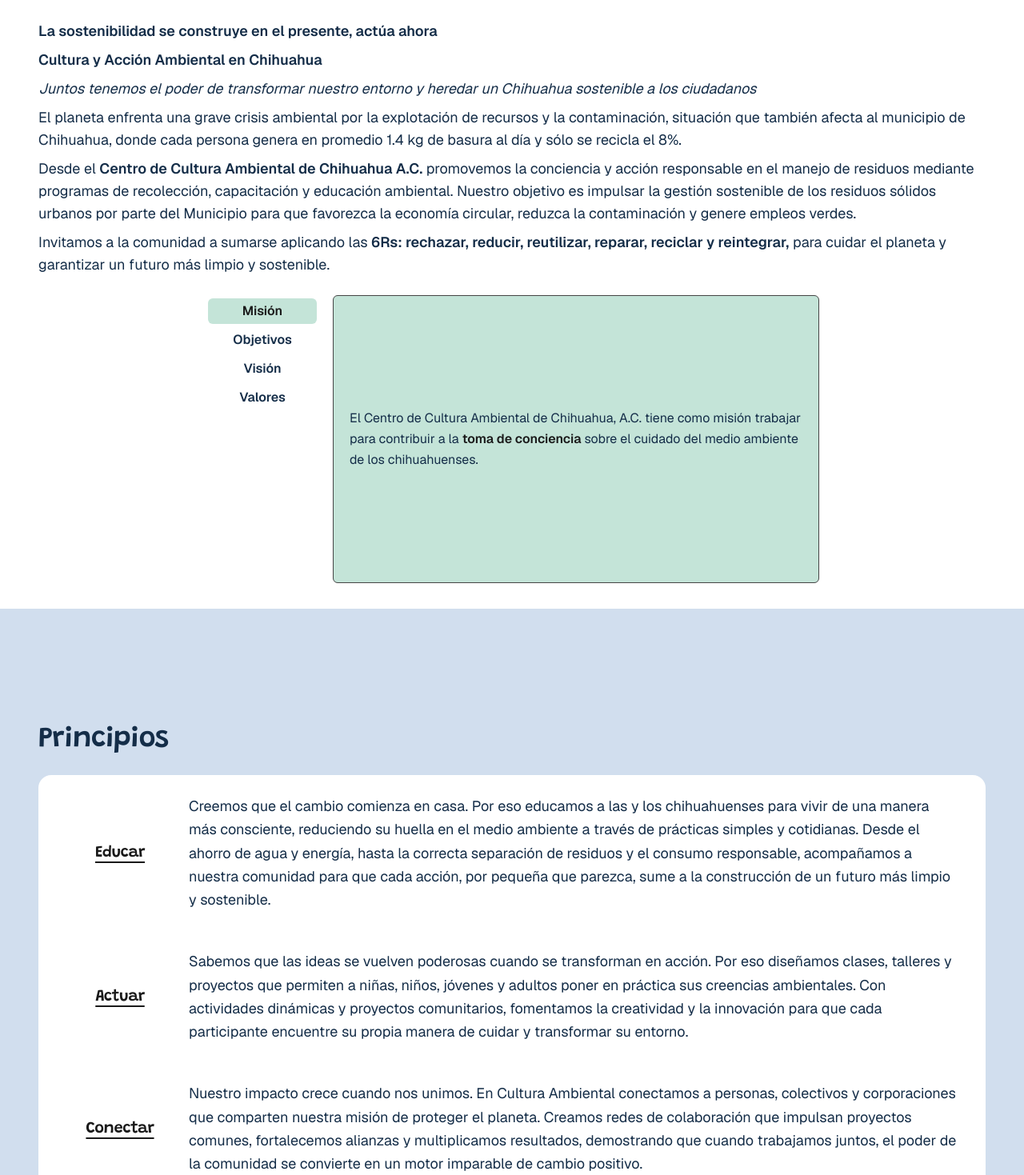
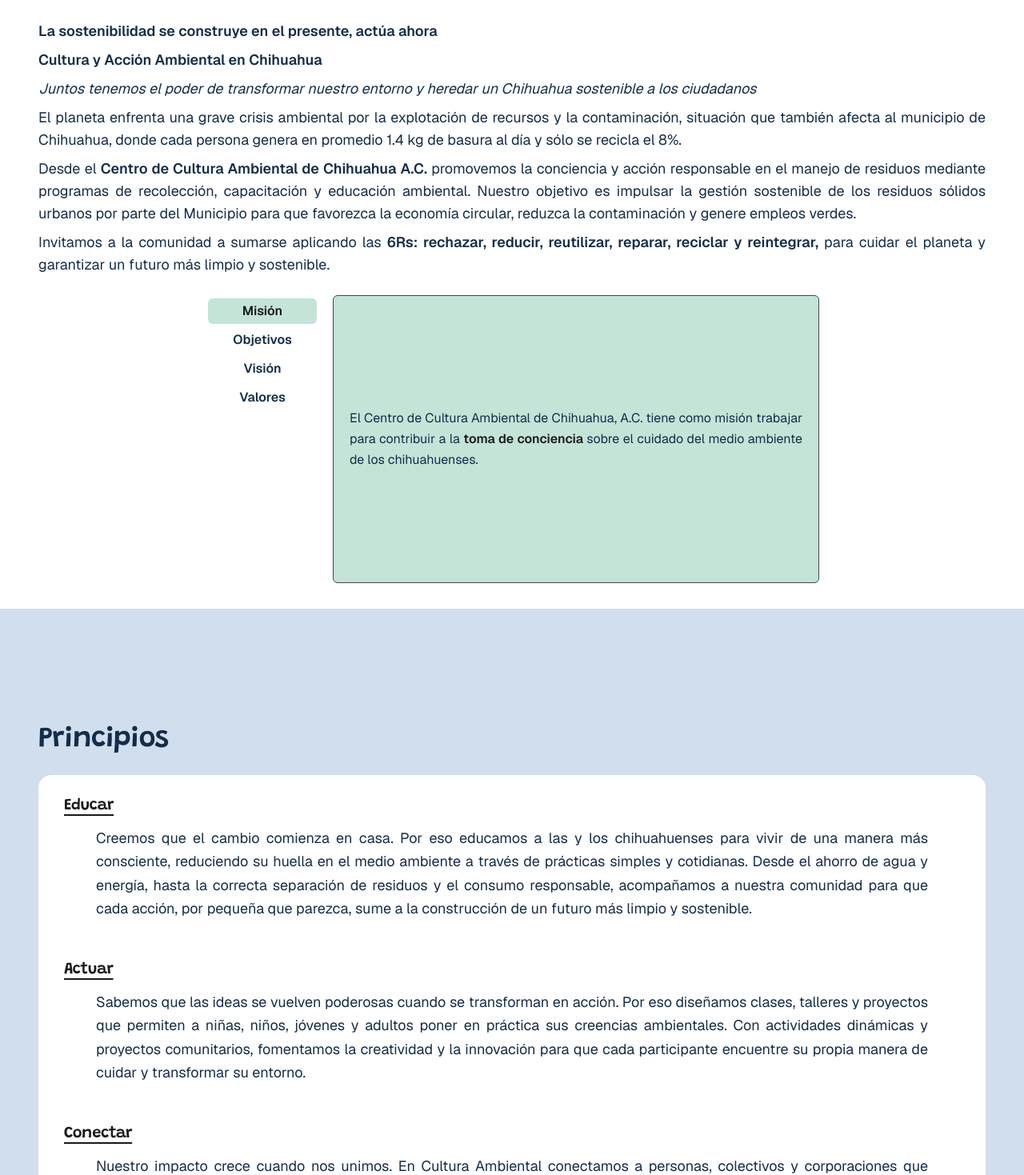
Before and after one commit to Luisa-G/cca-web, a React (Vite) app: page /quienes-somos in a window 1280 px wide. Shown: the part 383-1852 px from the top of the page at 80% size. Built offline with nearby package versions, Linux system fonts and the light colour scheme.

Commit message:
cierre inicial quienes somos

```diff
--- a/src/components/Historia.tsx
+++ b/src/components/Historia.tsx
@@ -44,7 +44,7 @@
 
 export function Historia() {
   return (
-    <section id="historia" className="pt-26 pb-12 bg-muted">
+    <section id="historia" className="pt-26 pb-12 bg-surface">
       <div className="container max-w-7xl mx-auto px-6 md:px-12 pt-10 pb-8">
         <motion.div
           className="text-center max-w-3xl mx-auto mb-20"
@@ -53,8 +53,8 @@
           viewport={{ once: true, margin: "-100px" }}
           transition={{ duration: 0.6 }}
         >
-          <h2 className="text-3xl md:text-5xl font-serif mb-6 text-primary">Nuestra historia</h2>
-          <p className="text-xl text-surface-foreground/70 font-light">
+          <h2 className="text-3xl md:text-5xl font-serif mb-6 text-accent">Nuestra historia</h2>
+          <p className="text-xl text-surface-foreground font-light">
             Actuamos con el compromiso de vivir en armonía con la naturaleza y cuidar el planeta con responsabilidad.
           </p>
         </motion.div>
@@ -76,13 +76,13 @@
               </div>
               <h3 className="text-xl font-serif mb-4 text-surface-foreground">{step.title}</h3>
               {Array.isArray(step.description) ? (
-                <ul className="list-none list-inside text-sm text-muted-foreground leading-relaxed space-y-2 text-left">
+                <ul className="list-none list-inside text-sm text-surface-foreground leading-relaxed space-y-2 text-left">
                   {step.description.map((point) => (
                     <li key={point}>{point}</li>
                   ))}
                 </ul>
               ) : (
-                <p className="text-surface-foreground/60 text-sm leading-relaxed px-4">
+                <p className="text-surface-foreground text-sm leading-relaxed px-4">
                   {step.description}
                 </p>
               )}
--- a/src/components/Mision.tsx
+++ b/src/components/Mision.tsx
@@ -84,9 +84,9 @@
         <p className="text-md md:text-lg text-muted-foreground pb-2"><b>La sostenibilidad se construye en el presente, actúa ahora</b></p>
         <p className="text-md md:text-lg text-muted-foreground pb-2"><b>Cultura y Acción Ambiental en Chihuahua</b></p>
         <p className="italic text-md md:text-lg text-muted-foreground pb-2">Juntos tenemos el poder de transformar nuestro entorno y heredar un Chihuahua sostenible a los ciudadanos</p>
-        <p className="text-md md:text-lg text-muted-foreground pb-2">El planeta enfrenta una grave crisis ambiental por la explotación de recursos y la contaminación, situación que también afecta al municipio de Chihuahua, donde cada persona genera en promedio 1.4 kg de basura al día y sólo se recicla el 8%.</p>
-        <p className="text-md md:text-lg text-muted-foreground pb-2">Desde el <b>Centro de Cultura Ambiental de Chihuahua A.C.</b> promovemos la conciencia y acción responsable en el manejo de residuos mediante programas de recolección, capacitación y educación ambiental. Nuestro objetivo es impulsar la gestión sostenible de los residuos sólidos urbanos por parte del Municipio para que favorezca la economía circular, reduzca la contaminación y genere empleos verdes.</p>
-        <p className="text-md md:text-lg text-muted-foreground pb-6">Invitamos a la comunidad a sumarse aplicando las <b>6Rs: rechazar, reducir, reutilizar, reparar, reciclar y reintegrar,</b> para cuidar el planeta y garantizar un futuro más limpio y sostenible.</p>
+        <p className="text-md md:text-lg text-muted-foreground pb-2 text-justify">El planeta enfrenta una grave crisis ambiental por la explotación de recursos y la contaminación, situación que también afecta al municipio de Chihuahua, donde cada persona genera en promedio 1.4 kg de basura al día y sólo se recicla el 8%.</p>
+        <p className="text-md md:text-lg text-muted-foreground pb-2 text-justify">Desde el <b>Centro de Cultura Ambiental de Chihuahua A.C.</b> promovemos la conciencia y acción responsable en el manejo de residuos mediante programas de recolección, capacitación y educación ambiental. Nuestro objetivo es impulsar la gestión sostenible de los residuos sólidos urbanos por parte del Municipio para que favorezca la economía circular, reduzca la contaminación y genere empleos verdes.</p>
+        <p className="text-md md:text-lg text-muted-foreground pb-6 text-justify">Invitamos a la comunidad a sumarse aplicando las <b>6Rs: rechazar, reducir, reutilizar, reparar, reciclar y reintegrar,</b> para cuidar el planeta y garantizar un futuro más limpio y sostenible.</p>
 
         <div className="flex justify-center">
           <Tabs
@@ -115,7 +115,7 @@
                     key={tab.id}
                     value={tab.id}
                     forceMount
-                    className="col-start-1 row-start-1 self-center m-0 data-[state=inactive]:invisible data-[state=inactive]:pointer-events-none"
+                    className="col-start-1 row-start-1 self-center m-0 data-[state=inactive]:invisible data-[state=inactive]:pointer-events-none text-justify"
                   >
                     <TabBody content={tab.content} />
                   </TabsContent>
--- a/src/components/Principios.tsx
+++ b/src/components/Principios.tsx
@@ -20,17 +20,17 @@
     <section id="principios" className="pt-26 bg-surface">
       <div className="container max-w-7xl mx-auto px-6 md:px-12 pt-10 pb-8">
         <h2 className="text-3xl md:text-4xl font-serif text-surface-foreground mb-6">Principios</h2>
-        <div className="grid grid-cols-1 md:grid-cols-[fr_1fr] rounded-2xl overflow-hidden  bg-card">
+        <div className="grid grid-cols-1 md:grid-cols-[fr_1fr] rounded-2xl overflow-hidden bg-card">
           <div>
             {items.map((item) => (
               <div
                 key={item.title}
-                className="grid grid-cols-[140px_1fr] gap-4 items-start px-8 py-6"
+                className="flex flex-col gap-3 px-8 py-6"
               >
-                <h3 className="text-center self-center text-xl text-foreground underline underline-offset-6">
+                <h3 className="text-xl text-foreground underline underline-offset-6">
                   {item.title}
                 </h3>
-                <p className="text-surface-foreground text-lg leading-relaxed">
+                <p className="text-surface-foreground text-lg leading-relaxed px-10 text-justify">
                   {item.text}
                 </p>
               </div>
--- a/src/components/Reconocimientos.tsx
+++ b/src/components/Reconocimientos.tsx
@@ -54,7 +54,7 @@
 
 export function Reconocimientos() {
   return (
-    <section id="reconocimientos" className="pt-26 pb-12 bg-secondary">
+    <section id="reconocimientos" className="pt-26 pb-12 bg-muted">
       <div className="container max-w-7xl mx-auto px-6 md:px-12">
         <div className="flex flex-col md:flex-row justify-between items-end mb-16 gap-6">
           <motion.div
@@ -64,8 +64,8 @@
             viewport={{ once: true, margin: "-100px" }}
             transition={{ duration: 0.6 }}
           >
-            <h2 className="text-3xl md:text-4xl font-serif text-secondary-foreground mb-6">Premios y reconocimientos</h2>
-            <p className="text-lg text-secondary-foreground">Agregar contenido</p>
+            <h2 className="text-3xl md:text-4xl font-serif text-muted-foreground mb-6">Premios y reconocimientos</h2>
+            <p className="text-lg text-foregroundd">Agregar contenido</p>
           </motion.div>
         </div>
       </div>
--- a/src/components/Transparencia.tsx
+++ b/src/components/Transparencia.tsx
@@ -12,7 +12,7 @@
             viewport={{ once: true, margin: "-100px" }}
             transition={{ duration: 0.6 }}
           >
-            <h2 className="text-3xl md:text-4xl font-serif text-primary mb-6">Transparencia</h2>
+            <h2 className="text-3xl md:text-4xl font-serif text-accent mb-6">Transparencia</h2>
             <p className="text-lg text-muted-foreground">Agregar contenido</p>
           </motion.div>
         </div>
```
